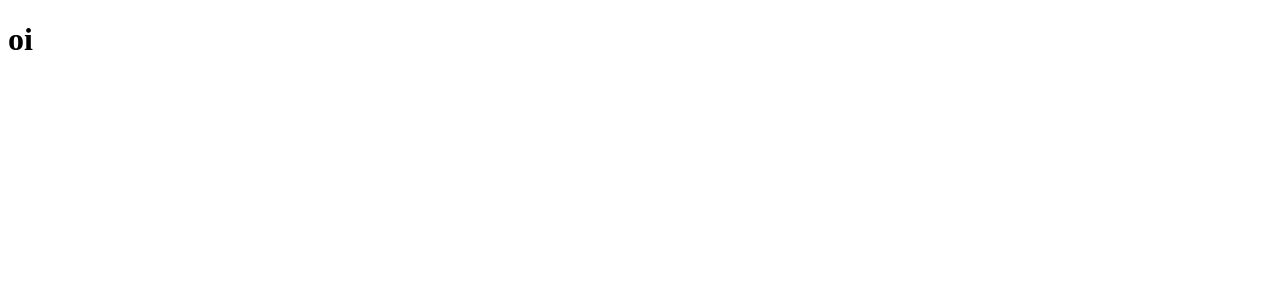
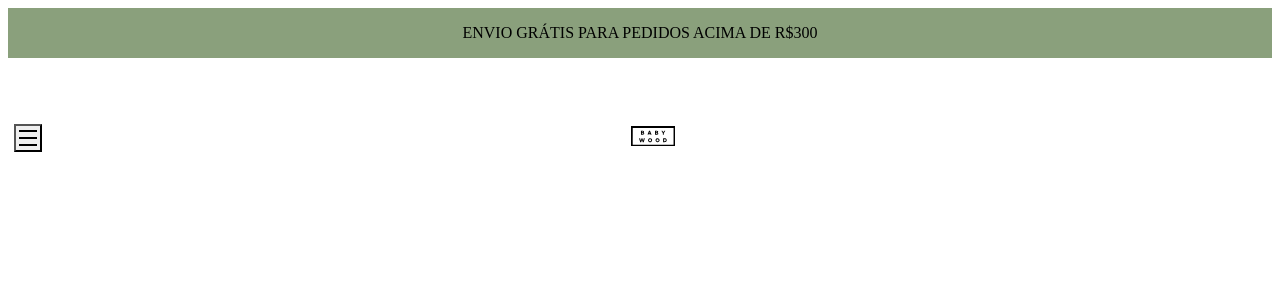
Before and after one commit to GiovanniCrabi/Bruna-s-Site, a Next.js app: page /about in a window 1280 px wide. Shown: the top 300 px of the page. Built offline with nearby package versions, Linux system fonts and the light colour scheme.

Commit message:
Created abount-return

```diff
--- a/src/pages/about/index.tsx
+++ b/src/pages/about/index.tsx
@@ -1,5 +1,14 @@
+import { Flex } from "@chakra-ui/react";
+import { Header } from "../../components/Header";
+import { Sidebar } from "../../components/SideBar";
 
 
 export default function About() {
-  return <h1>oi</h1>
+  return (
+    <Flex flexDirection='column'>
+          <Header />
+
+          <Sidebar />
+        </Flex>
+  )
 }
```
